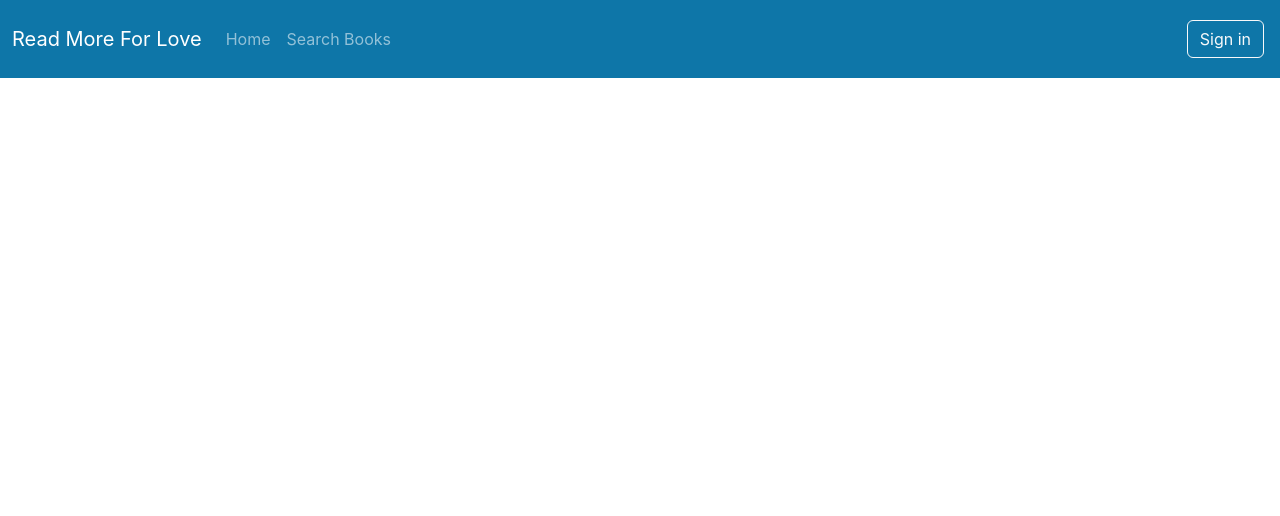
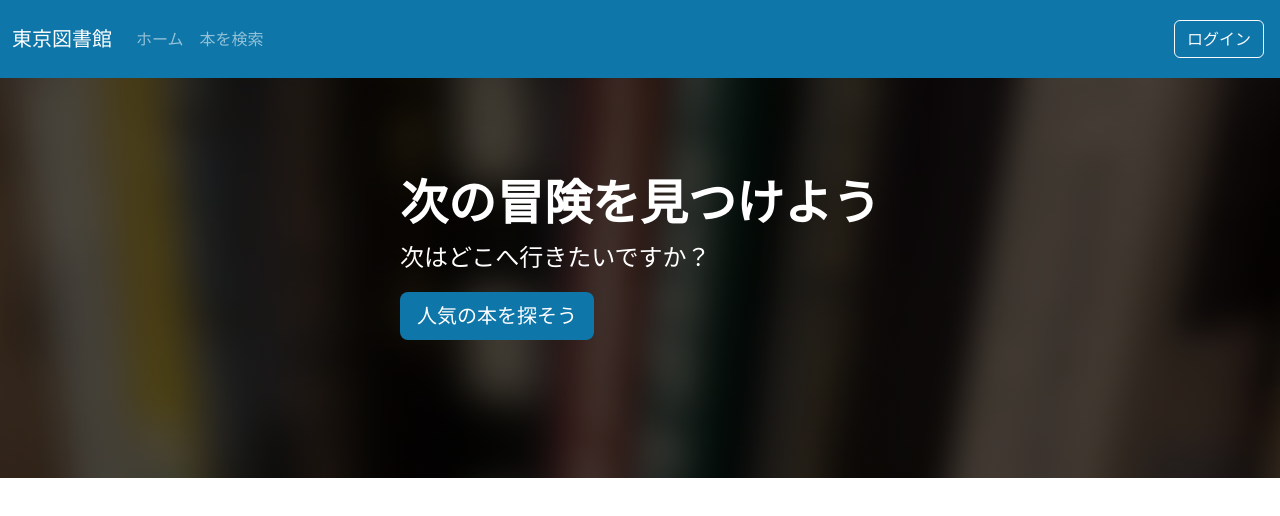
Before and after one commit to taitongngocanh/library-system-management, a React (Create React App) app in the folder 03-frontend/react-library/: page / in a window 1280 px wide. Shown: the top 516 px of the page. Built offline with nearby package versions, Linux system fonts and the light colour scheme.

Commit message:
add explore book to homepage

```diff
--- a/03-frontend/react-library/src/App.tsx
+++ b/03-frontend/react-library/src/App.tsx
@@ -1,10 +1,14 @@
 import React from 'react';
 import './App.css';
 import { Navbar } from './layouts/NavbarAndFooter/Navbar';
+import { ExploreTopBook } from './layouts/HomePage/ExploreTopBook';
 
 function App() {
   return (
-    <Navbar/>
+    <div>
+      <Navbar/>
+      <ExploreTopBook/>
+    </div>
   );
 }
 
--- /dev/null
+++ b/03-frontend/react-library/src/layouts/HomePage/ExploreTopBook.tsx
@@ -0,0 +1,14 @@
+export const ExploreTopBook = () => {
+     return(
+          <div className="p-5 mb-4 bg-dark header">
+               <div className="container-fluid p-5 text-white d-flex
+               justify-content-center align-items-center">
+                    <div>
+                         <h1 className="display-5 fw-bold">次の冒険を見つけよう</h1>
+                         <p className="col-md-8 fs-4">次はどこへ行きたいですか？</p>
+                         <a className="btn main-color btn-lg text-white" href="#" type="button">人気の本を探そう</a>
+                    </div>
+               </div>
+          </div>
+     );
+}
--- a/03-frontend/react-library/src/layouts/NavbarAndFooter/Navbar.tsx
+++ b/03-frontend/react-library/src/layouts/NavbarAndFooter/Navbar.tsx
@@ -2,7 +2,7 @@ export const Navbar = () => {
      return(
           <nav className="navbar navbar-expand-lg navbar-dark main-color py-3">
                <div className="container-fluid">
-                    <span className="navbar-brand">Read More For Love</span>
+                    <span className="navbar-brand">東京図書館</span>
                     <button className="navbar-toggler" type="button" data-bs-toggle="collapse"
                     data-bs-target="#navbarNavDropdown" ari-controls="navbarNavDropdown"
                     aria-expanded="false" arial-label="Toggle Navigation">
@@ -12,22 +12,21 @@ export const Navbar = () => {
                     <div className="collapse navbar-collapse" id="navbarNavDropdown">
                          <ul className="navbar-nav">
                               <li className="nav-item">
-                                   <a className="nav-link" href="#">Home</a>
+                                   <a className="nav-link" href="#">ホーム</a>
                               </li>
 
                               <li className="nav-item">
-                                   <a className="nav-link" href="#">Search Books</a>
+                                   <a className="nav-link" href="#">本を検索</a>
                               </li>
                          </ul>
 
                          <ul className="navbar-nav ms-auto">
                               <li className="nav-item m-1">
-                                   <a className="btn btn-outline-light" href="#" type="button">Sign in</a>
+                                   <a className="btn btn-outline-light" href="#" type="button">ログイン</a>
                               </li>
                          </ul>
                     </div>
                </div>
-
           </nav>
      );
 }
```
